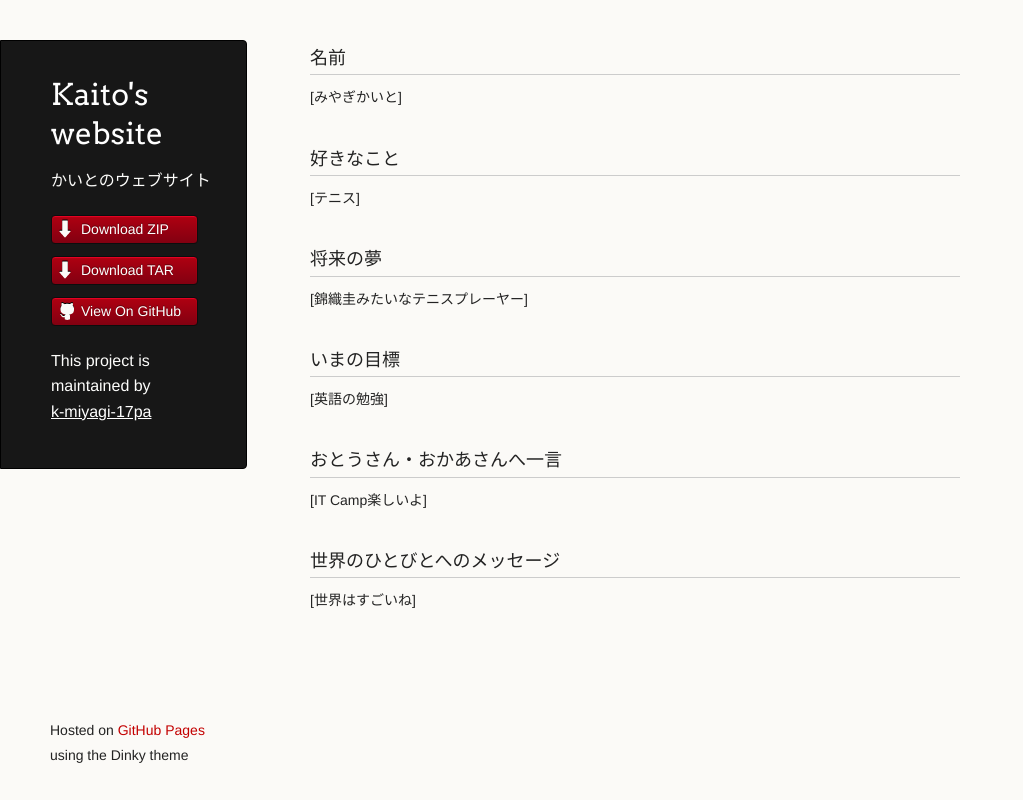
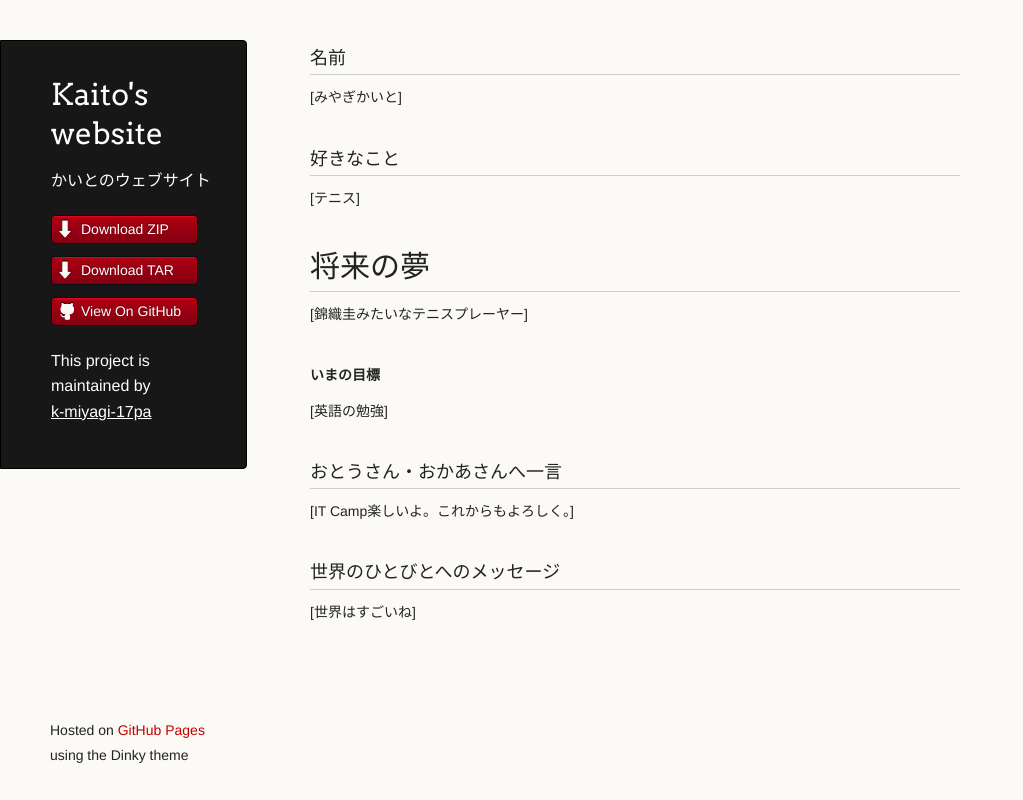
Before and after one commit to k-miyagi-17pa/web, a plain HTML site: page index.html in a window 1280 px wide. Shown: the whole page, without its empty margins (0-1023 px from the left). Drawn offline with Linux system fonts and the light colour scheme.

Commit message:
Update index.html

```diff
--- a/index.html
+++ b/index.html
@@ -40,12 +40,12 @@
 
 <p>[テニス]</p>
 
-<h3>
+<h1>
 <a id="将来の夢" class="anchor" href="#%E5%B0%86%E6%9D%A5%E3%81%AE%E5%A4%A2" aria-hidden="true"><span aria-hidden="true" class="octicon octicon-link"></span></a>将来の夢</h3>
 
 <p>[錦織圭みたいなテニスプレーヤー]</p>
 
-<h3>
+<h4>
 <a id="いまの目標" class="anchor" href="#%E3%81%84%E3%81%BE%E3%81%AE%E7%9B%AE%E6%A8%99" aria-hidden="true"><span aria-hidden="true" class="octicon octicon-link"></span></a>いまの目標</h3>
 
 <p>[英語の勉強]</p>
@@ -53,7 +53,7 @@
 <h3>
 <a id="おとうさんおかあさんへ一言" class="anchor" href="#%E3%81%8A%E3%81%A8%E3%81%86%E3%81%95%E3%82%93%E3%81%8A%E3%81%8B%E3%81%82%E3%81%95%E3%82%93%E3%81%B8%E4%B8%80%E8%A8%80" aria-hidden="true"><span aria-hidden="true" class="octicon octicon-link"></span></a>おとうさん・おかあさんへ一言</h3>
 
-<p>[IT Camp楽しいよ]</p>
+<p>[IT Camp楽しいよ。これからもよろしく。]</p>
 
 <h3>
 <a id="世界のひとびとへのメッセージ" class="anchor" href="#%E4%B8%96%E7%95%8C%E3%81%AE%E3%81%B2%E3%81%A8%E3%81%B3%E3%81%A8%E3%81%B8%E3%81%AE%E3%83%A1%E3%83%83%E3%82%BB%E3%83%BC%E3%82%B8" aria-hidden="true"><span aria-hidden="true" class="octicon octicon-link"></span></a>世界のひとびとへのメッセージ</h3>
```
